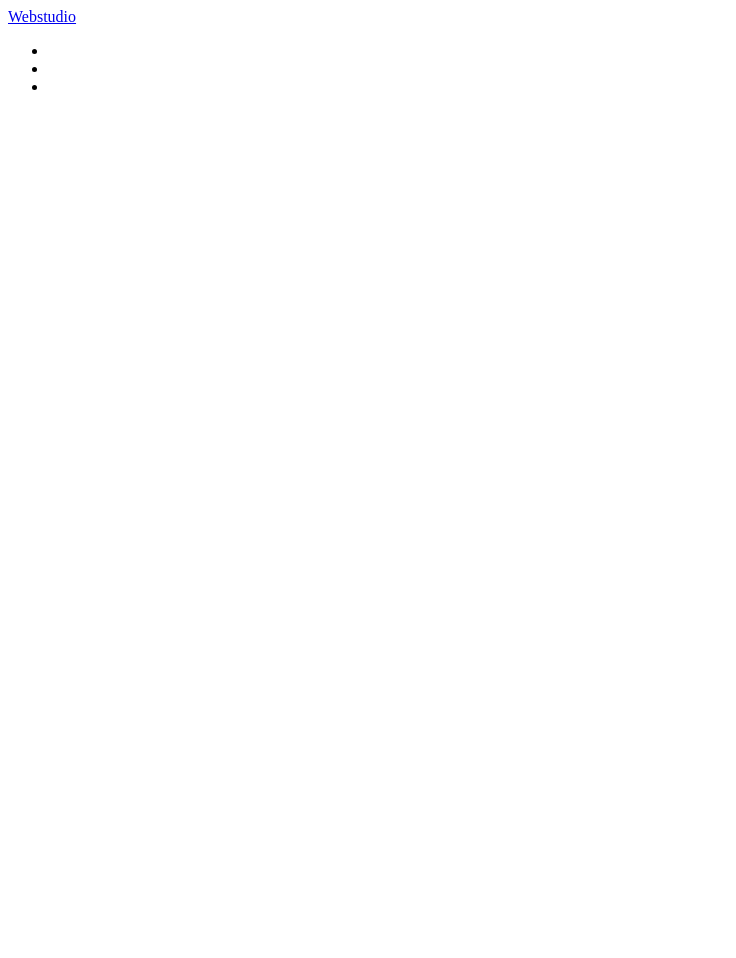
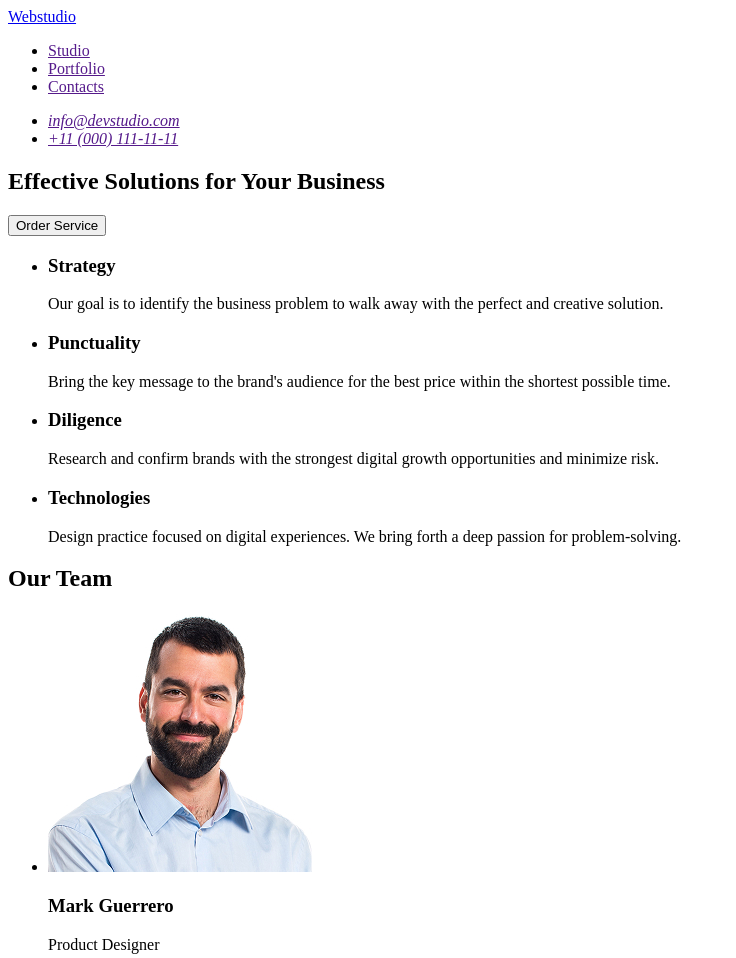
Before and after one commit to SexBlender/goit-markup-hw-01, a plain HTML site: page Index.html in a window 1280 px wide. Shown: the top 958 px of the page, without its empty margins (0-736 px from the left). Before the commit the page ends 800 px from the top, so only its background shows below. Drawn offline with Linux system fonts and the light colour scheme.

Commit message:
commit message

```diff
--- a/Index.html
+++ b/Index.html
@@ -10,10 +10,84 @@
         <a href="Index.html">Webstudio</a>
     <nav>
         <ul>
-            <li></li>
-            <li></li>
-            <li></li>
+            <li><a href="">Studio</a></li>
+            <li><a href="">Portfolio</a></li>
+            <li><a href="">Contacts</a></li>
         </ul>
     </nav>
+    <address>
+        <ul>
+            <li><a href="">info@devstudio.com</a></li>
+            <li><a href="">+11 (000) 111-11-11</a></li>
+        </ul>
+    </address>
+    <main>
+        <section>
+            <h1>
+                Effective Solutions for Your Business
+            </h1>
+            <button type="button">Order Service</button>
+        </section>
+        <section>
+            <ul>
+                <li>
+                    <h3>Strategy</h3>
+                    <p>
+                        Our goal is to identify the business
+problem to walk away with the perfect and creative solution.
+                    </p>
+                </li>
+                <li>
+                    <h3>Punctuality</h3>
+                    <p>
+                        Bring the key message to the brand's audience for the best price within the shortest possible time.
+                    </p>
+                </li>
+                <li>
+                    <h3>Diligence</h3>
+                    <p>
+                        Research and confirm brands with the strongest digital growth opportunities and minimize risk.
+                    </p>
+                </li>
+                <li>
+                    <h3>Technologies</h3>
+                    <p>
+                        Design practice focused on digital experiences. We bring forth a deep passion for problem-solving.
+                    </p>
+                </li>
+            </ul>
+        </section>
+        <section>
+            <h2>Our Team</h2>
+            <ul>
+                <li>
+                    <img src="/Images/img1.jpg" alt="Mark Guerrero photo" width="264px" height="260px">
+                    <h3>Mark Guerrero</h3>
+                    <p>Product Designer</p>
+                </li>
+                <li>
+                    <img src="/Images/img2.jpg" alt="Tom Ford photo" width="264px" height="260px">
+                    <h3>Tom Ford</h3>
+                    <p>Frontend Developer</p>
+                </li>
+                <li>
+                    <img src="/Images/img3.jpg" alt="Camila Garcia photo" width="264px" height="260px">
+                    <h3>Camila Garcia</h3>
+                    <p>Marketing</p>
+                </li>
+                <li>
+                    <img src="/Images/img4.jpg" alt="Daniel Wilson photo" width="264px" height="260px">
+                    <h3>Daniel Wilson</h3>
+                    <p>UI Designer</p>
+                </li>
+            </ul>
+        </section>
+    </main>
+    <footer>
+        <a href="Index.html">Webstudio</a>
+        <p>
+            Increase the flow of customers and sales for your business with digital marketing & growth solutions.
+        </p>
+    </footer>
 </body>
 </html>
```
Also changed, not shown: Images/img1.jpg (added), Images/img2.jpg (added), Images/img3.jpg (added), Images/img4.jpg (added).
